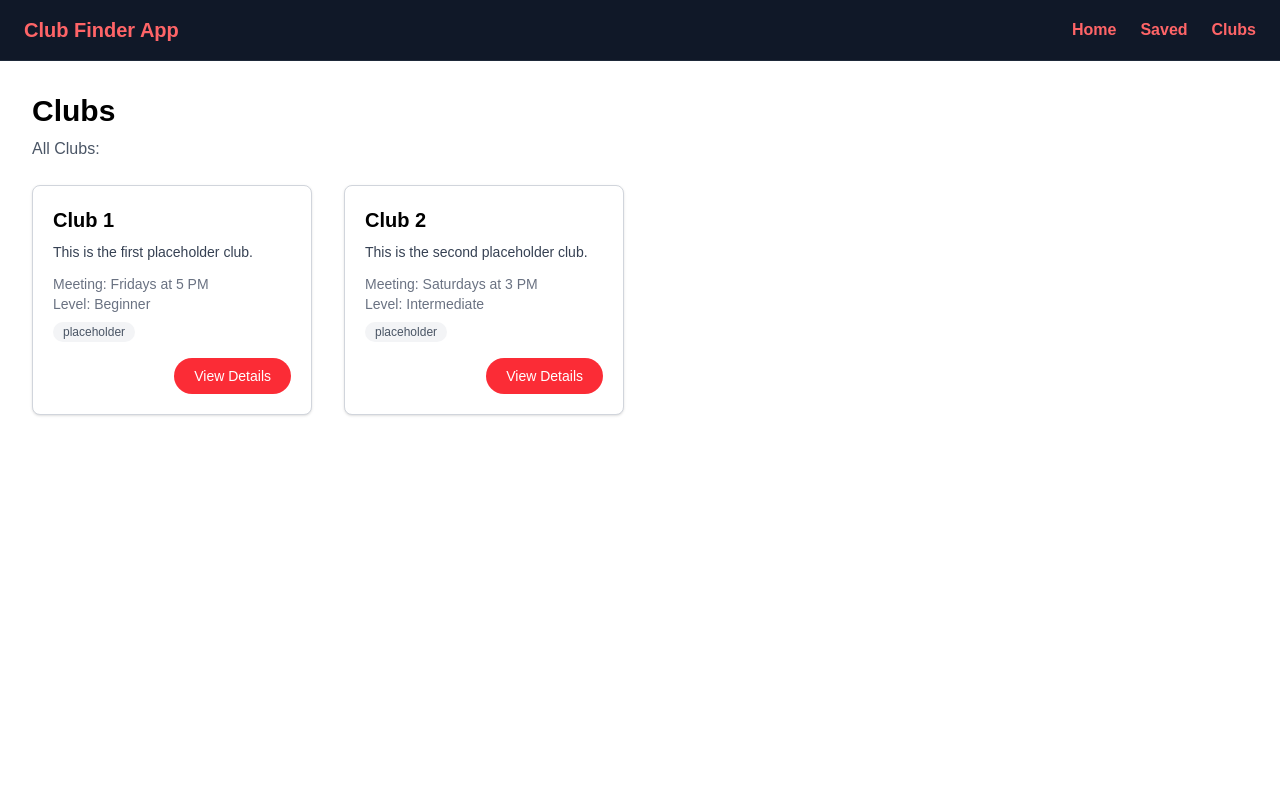
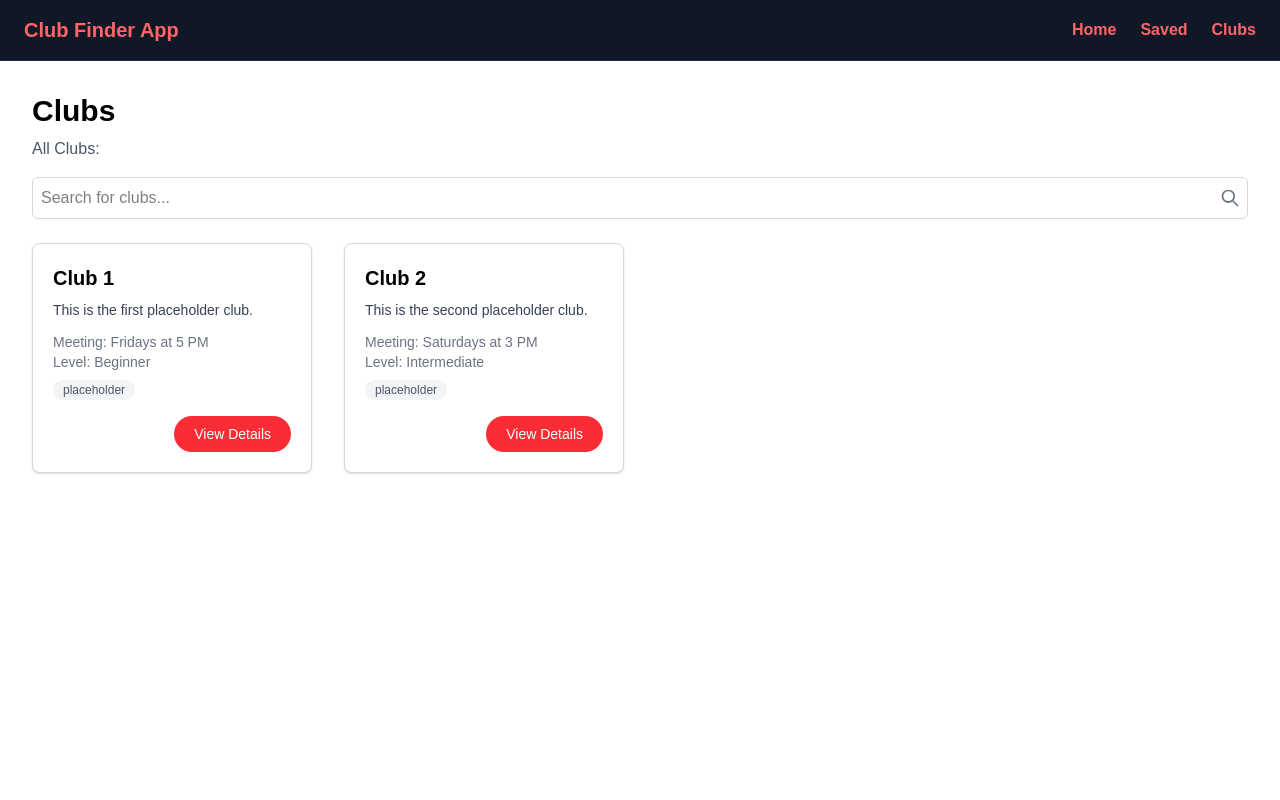
Before and after one commit to nealp/clubFinderApp, a Next.js app in the folder frontend/: page /clubs in a window 1280 px wide. Shown: the top 800 px of the page. Built offline with nearby package versions, Linux system fonts and the light colour scheme.

Commit message:
search bar in clubs page

```diff
--- a/frontend/src/app/clubs/page.tsx
+++ b/frontend/src/app/clubs/page.tsx
@@ -1,4 +1,8 @@
-import ClubCard from "@/components/ClubCard";
+'use client';
+
+import { useState } from 'react';
+import ClubCard from '@/components/ClubCard';
+import SearchBar from '@/components/SearchBar';
 
 type Club = {
   id: string;
@@ -8,50 +12,48 @@ type Club = {
   meeting_time?: string;
   skill_level?: string;
   join_link?: string;
-  socials?: unknown; // json object with social media links
+  socials?: unknown;
 };
 
 const placeholderClubs: Club[] = [
   {
-    id: "1",
-    name: "Club 1",
-    description: "This is the first placeholder club.",
-    tags: ["placeholder"],
-    meeting_time: "Fridays at 5 PM",
-    skill_level: "Beginner",
-    join_link: "https://google.com",
-    socials: {
-      instagram: "https://google.com",
-      tiktok: "https://google.com",
-    },
+    id: '1',
+    name: 'Club 1',
+    description: 'This is the first placeholder club.',
+    tags: ['placeholder'],
+    meeting_time: 'Fridays at 5 PM',
+    skill_level: 'Beginner',
+    join_link: 'https://google.com',
+    socials: { instagram: 'https://google.com', tiktok: 'https://google.com' },
   },
   {
-    id: "2",
-    name: "Club 2",
-    description: "This is the second placeholder club.",
-    tags: ["placeholder"],
-    meeting_time: "Saturdays at 3 PM",
-    skill_level: "Intermediate",
-    join_link: "https://google.com",
-    socials: {
-      instagram: "https://google.com",
-      tiktok: "https://google.com",
-    },
+    id: '2',
+    name: 'Club 2',
+    description: 'This is the second placeholder club.',
+    tags: ['placeholder'],
+    meeting_time: 'Saturdays at 3 PM',
+    skill_level: 'Intermediate',
+    join_link: 'https://google.com',
+    socials: { instagram: 'https://google.com', tiktok: 'https://google.com' },
   },
 ];
 
 export default function ClubsPage() {
+  const [filteredClubs, setFilteredClubs] = useState<Club[]>(placeholderClubs);
+
   return (
     <main className="min-h-screen bg-white text-black">
       <div className="mx-auto max-w-7xl px-4 py-6 sm:px-6 sm:py-8 lg:px-8">
         <h1 className="text-2xl font-bold sm:text-3xl">Clubs</h1>
         <p className="mt-2 text-gray-600">All Clubs:</p>
-
+        <div className="mt-4">
+          <SearchBar clubs={placeholderClubs} onFilteredChange={setFilteredClubs} />
+        </div>
         <div
           className="mt-6 grid grid-cols-1 gap-4 sm:grid-cols-2 sm:gap-6
             lg:grid-cols-3 lg:gap-8 xl:grid-cols-4"
         >
-          {placeholderClubs.map((club) => (
+          {filteredClubs.map((club) => (
             <ClubCard key={club.id} club={club} />
           ))}
         </div>
--- a/frontend/src/app/layout.tsx
+++ b/frontend/src/app/layout.tsx
@@ -1,7 +1,6 @@
 import type { Metadata } from "next";
 import { Geist, Geist_Mono } from "next/font/google";
 import "./globals.css";
-import { AppProvider } from "@/contexts/AppContext";
 
 import Header from "@/components/header";
 import Footer from "@/components/footer";
@@ -31,10 +30,8 @@ export default function RootLayout({
       <body
         className={`${geistSans.variable} ${geistMono.variable} antialiased flex flex-col min-h-screen`}
       >
-        {/* Header goes here */}
         <Header />
         <main className="flex-1">{children}</main>
-        {/* Footer goes here */}
         <Footer />
       </body>
     </html>
--- a/frontend/src/components/ContextTest.tsx
+++ b/frontend/src/components/ContextTest.tsx
@@ -11,7 +11,6 @@ export default function ContextTest() {
     logout,
     addSavedClub,
     removeSavedClub,
-    isClubSaved,
   } = useApp();
 
   const handleTestLogin = () => {
@@ -35,7 +34,6 @@ export default function ContextTest() {
     <div className="mt-8 p-6 border-2 border-blue-500 rounded-lg bg-blue-50">
       <h2 className="text-2xl font-bold mb-4">Context Test Panel</h2>
 
-      {/* Auth Section */}
       <div className="mb-6 p-4 bg-white rounded">
         <h3 className="font-semibold text-lg mb-2">Authentication</h3>
         <p>Status: <span className={isAuthenticated ? 'text-green-600 font-bold' : 'text-red-600 font-bold'}>
@@ -64,7 +62,6 @@ export default function ContextTest() {
         </div>
       </div>
 
-      {/* Saved Clubs Section */}
       <div className="p-4 bg-white rounded">
         <h3 className="font-semibold text-lg mb-2">Saved Clubs ({savedClubs.length})</h3>
         {savedClubs.length === 0 ? (
@@ -98,12 +95,11 @@ export default function ContextTest() {
         </button>
       </div>
 
-      {/* Instructions */}
       <div className="mt-4 p-3 bg-yellow-50 border border-yellow-300 rounded text-sm">
         <p className="font-semibold mb-1">How to test:</p>
         <ol className="list-decimal list-inside space-y-1 text-gray-700">
-          <li>Click "Test Login" - you should see user info appear</li>
-          <li>Click "Add Test Club" - a club should appear in the list</li>
+          <li>Click &quot;Test Login&quot; - you should see user info appear</li>
+          <li>Click &quot;Add Test Club&quot; - a club should appear in the list</li>
           <li>Refresh the page - data should persist (loaded from localStorage)</li>
           <li>Check browser DevTools → Application → Local Storage to see stored data</li>
         </ol>
--- /dev/null
+++ b/frontend/src/components/SearchBar.tsx
@@ -0,0 +1,52 @@
+'use client';
+
+import { useState, useEffect } from 'react';
+
+type Club = { id: string; name: string };
+
+type Props = {
+  clubs: Club[];
+  onFilteredChange: (filtered: Club[]) => void;
+};
+
+export default function SearchBar({ clubs, onFilteredChange }: Props) {
+  const [search, setSearch] = useState('');
+
+  useEffect(() => {
+    const q = search.trim().toLowerCase();
+    const filtered = q
+      ? clubs.filter((c) => c.name.toLowerCase().includes(q))
+      : clubs;
+    onFilteredChange(filtered);
+  }, [search, clubs, onFilteredChange]);
+
+  return (
+    <div className="relative">
+      <input
+        type="text"
+        value={search}
+        onChange={(e) => setSearch(e.target.value)}
+        placeholder="Search for clubs..."
+        className="w-full rounded-md border border-gray-300 p-2 focus:outline-none focus:ring-2 focus:ring-blue-500"
+      />
+      <span
+        className="absolute right-2 top-1/2 -translate-y-1/2 text-gray-500"
+        aria-hidden
+      >
+        <svg
+          className="h-5 w-5"
+          fill="none"
+          viewBox="0 0 24 24"
+          stroke="currentColor"
+        >
+          <path
+            strokeLinecap="round"
+            strokeLinejoin="round"
+            strokeWidth={2}
+            d="M21 21l-6-6m2-5a7 7 0 11-14 0 7 7 0 0114 0z"
+          />
+        </svg>
+      </span>
+    </div>
+  );
+}
```
